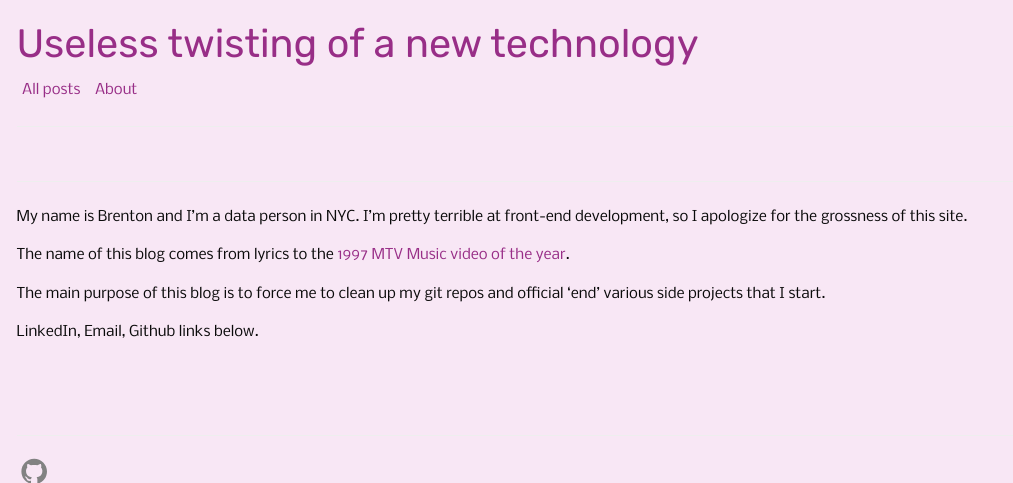
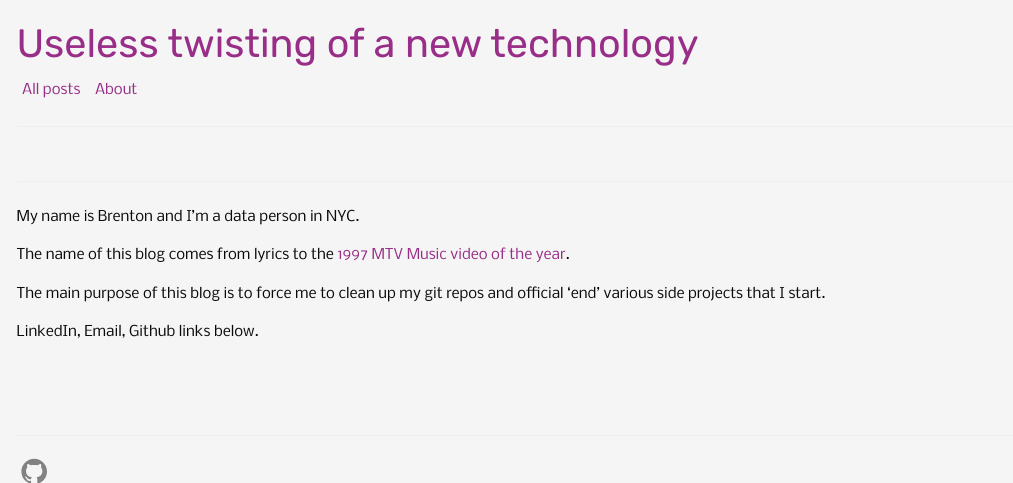
Before and after one commit to bmcmenamin/bmcmenamin.github.io, a Jekyll site: the page built from about.md, in a window 1280 px wide, cut to the strip 0-483 px from the top of the page. Shown: the whole strip, without its empty margins (0-1013 px from the left). Built offline with Jekyll 4.4.1, drawn with Linux system fonts in a browser that asks for light colours.

Commit message:
new colors again

```diff
--- a/about.md
+++ b/about.md
@@ -2,7 +2,7 @@
 layout: page
 ---
 
-My name is Brenton and I'm a data person in NYC. I'm pretty terrible at front-end development, so I apologize for the grossness of this site.
+My name is Brenton and I'm a data person in NYC.
 
 The name of this blog comes from lyrics to the [1997 MTV Music video of the year](https://www.youtube.com/watch?v=Et9b7LWfnxQ&feature=youtu.be&t=1m3s).
 
--- a/css/custom.css
+++ b/css/custom.css
@@ -1,5 +1,5 @@
 body {
-    background: rgb(248, 231, 245);
+    background: rgb(245, 245, 245);
     color: rgb(10, 10, 10);
     font-family: 'Nobile', Helvetica, Arial, sans-serif;
     font-size: 13px;
```
